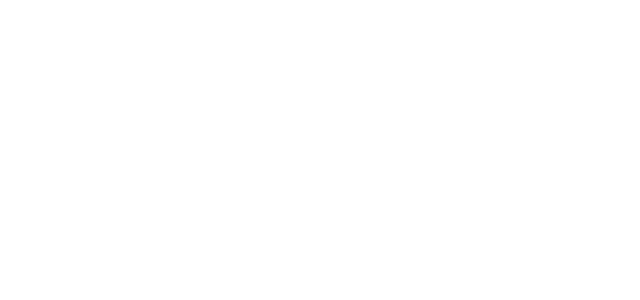
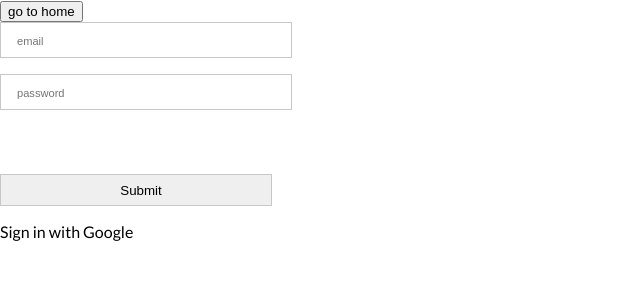
Before and after one commit to Blackie01/AutoMate, a React (Create React App) app: page /login in a window 1280 px wide. Before the commit this address had no page. Shown: the top 300 px of the page, without its empty margins (0-640 px from the left). Built offline with nearby package versions, Linux system fonts and the light colour scheme; a web font is replaced by a local one.

Commit message:
login auth

```diff
--- a/src/App.js
+++ b/src/App.js
@@ -4,6 +4,7 @@
 import { Routes, Route } from "react-router-dom";
 import Signup from "./components/signup";
 import Onboarding from "./components/onboarding";
+import Login from "./components/login";
 
 function App() {
   return (
@@ -11,6 +12,7 @@
         <Routes>
           <Route path="/" element={<Homepage />} />
           <Route path="signup" element={<Signup />} />
+          <Route path="login" element={<Login/>}/>
           <Route path="onboarding" element={<Onboarding />} />
         </Routes>
       </section>
--- a/src/components/Homepage.js
+++ b/src/components/Homepage.js
@@ -86,7 +86,9 @@
 
         <section className="mobile-access-menu">
 
+          <NavLink to="/login">
           <Button variant="contained" id="mobile-login-button">Log in</Button>
+          </NavLink>
 
           <NavLink
             to="/signup"
--- a/src/components/Nav.js
+++ b/src/components/Nav.js
@@ -34,7 +34,9 @@
         </section>
 
         <section className="access-menu">
+          <NavLink to="/login">
           <div id="login-button">Log in</div>
+          </NavLink>
 
           <NavLink
             to="/signup"
--- /dev/null
+++ b/src/components/login.js
@@ -0,0 +1,65 @@
+import React, { useState } from "react";
+import { auth, provider } from "./authentication/config";
+import { signInWithEmailAndPassword, signInWithPopup } from "firebase/auth";
+import { Link, useNavigate } from "react-router-dom";
+
+function Login() {
+  const navigate = useNavigate();
+
+  // login with email and password
+  const [email, setEmail] = useState("");
+  const [password, setPassword] = useState("");
+
+  const login = async (event) => {
+    event.preventDefault();
+    try {
+      await signInWithEmailAndPassword(auth, email, password);
+      navigate("/onboarding");
+    } catch (err) {
+      console.error(err);
+      document.getElementById("error-display").innerHTML =
+        "You don't have an account with us. Sign up.";
+    }
+  };
+
+  // login with google
+  const signInWithGoogle = async () => {
+    try {
+      await signInWithPopup(auth, provider);
+      navigate("/onboarding");
+    } catch (err) {
+      console.error(err);
+    }
+  };
+
+  return (
+    <section>
+      <Link to="/">
+        <button>go to home</button>
+      </Link>
+      <form>
+        <input
+          type="email"
+          placeholder="email"
+          onChange={(e) => setEmail(e.target.value)}
+          required
+        />
+
+        <input
+          type="password"
+          placeholder="password"
+          onChange={(e) => setPassword(e.target.value)}
+          required
+        />
+
+        <p id="error-display"></p>
+
+        <input type="submit" onClick={login} />
+
+        <section onClick={signInWithGoogle}>Sign in with Google</section>
+      </form>
+    </section>
+  );
+}
+
+export default Login;
--- a/src/components/signup.js
+++ b/src/components/signup.js
@@ -1,62 +1,35 @@
-import React, { useEffect, useState } from "react";
+import React, { useState } from "react";
 import logo from "../assets/logo.png";
 import "./signup.css";
 import { Link, useNavigate } from "react-router-dom";
 import GoogleLogo from "../assets/rrgoogle.png";
 import { auth, provider } from "./authentication/config";
 import { signInWithPopup } from "firebase/auth";
-import { getAuth, createUserWithEmailAndPassword, signout } from "firebase/auth";
-import Onboarding from "./onboarding";
+import { createUserWithEmailAndPassword } from "firebase/auth";
 
 function Signup() {
-
   const navigate = useNavigate();
 
+  // Sign up with email and password
   const [email, setEmail] = useState("");
   const [password, setPassword] = useState("");
   console.log(auth?.currentUser?.email);
-          const signIn = async () => {
+  const signIn = async (event) => {
+    event.preventDefault();
     try {
       await createUserWithEmailAndPassword(auth, email, password);
-            navigate('/onboarding')
-            } catch (err){
+      navigate("/onboarding");
+    } catch (err) {
       console.error(err);
     }
   };
 
-
-
-
-
-
-
-
-
-  // // Sign up with Google
-  // const [value, setValue] = useState("");
-  // const googleSignIn = () => {
-  //   signInWithPopup(auth, provider)
-  //     .then((data) => {
-  //       setValue(data.user.email);
-  //       localStorage.setItem("email", data.user.email);
-  //       navigate("/onboarding");
-  //     })
-  //     .catch((error) => {
-  //       // Handle any error that occurs during authentication
-  //       console.log("Sign-in error:", error);
-  //     });
-  // };
-
-  // useEffect(() => {
-  //   setValue(localStorage.getItem("email"));
-  // });
-
-
+  //sign up with google
   const signInWithGoogle = async () => {
     try {
       await signInWithPopup(auth, provider);
       navigate("/onboarding");
-    } catch (err){
+    } catch (err) {
       console.error(err);
     }
   };
@@ -147,7 +120,6 @@
 
             <section
               className="google-signin-button"
-            // onClick={googleSignIn}
               onClick={signInWithGoogle}
             >
               <img className="google-signin-img" src={GoogleLogo} />
```
Lines whose indentation alone changed are shown as unchanged.
